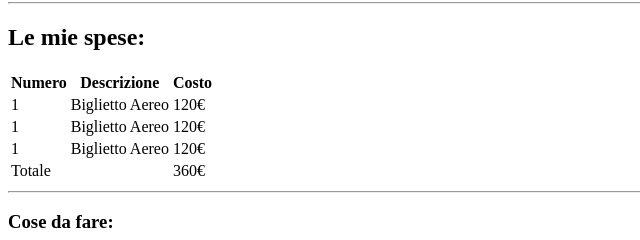
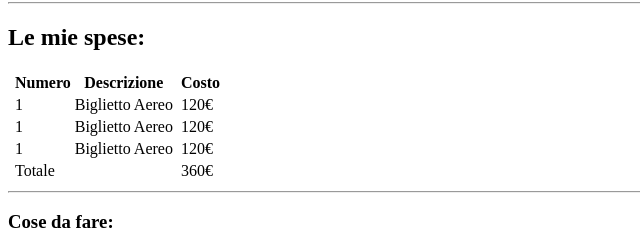
Before and after one commit to Osnago-L/html-london-trip, a plain HTML site: page index.html in a window 1280 px wide. Shown: the part 690-930 px from the top of the page, 0-640 px from the left. Drawn offline with Linux system fonts and the light colour scheme.

Commit message:
end project

```diff
--- a/index.html
+++ b/index.html
@@ -20,15 +20,15 @@
 
         <table>
             <thead>
-                <tr><th>Numero</th><th>Descrizione</th><th>Costo</th></tr>
+                <tr><th></th><th>Numero</th><th>Descrizione</th><th></th><th>Costo</th></tr>
             </thead>
             <tbody>
-                <tr><td>1</td><td>Biglietto Aereo</td><td>120€</td></tr>
-                <tr><td>1</td><td>Biglietto Aereo</td><td>120€</td></tr>
-                <tr><td>1</td><td>Biglietto Aereo</td><td>120€</td></tr>
+                <tr><td></td><td>1</td><td>Biglietto Aereo</td><td></td><td>120€</td></tr>
+                <tr><td></td><td>1</td><td>Biglietto Aereo</td><td></td><td>120€</td></tr>
+                <tr><td></td><td>1</td><td>Biglietto Aereo</td><td></td><td>120€</td></tr>
             </tbody>
             <tfoot>
-                <tr><td>Totale</td><td></td><td>360€</td></tr>
+                <tr><td></td><td>Totale</td><td></td><td></td><td>360€</td></tr>
             </tfoot>
         </table>
         <hr>
```
